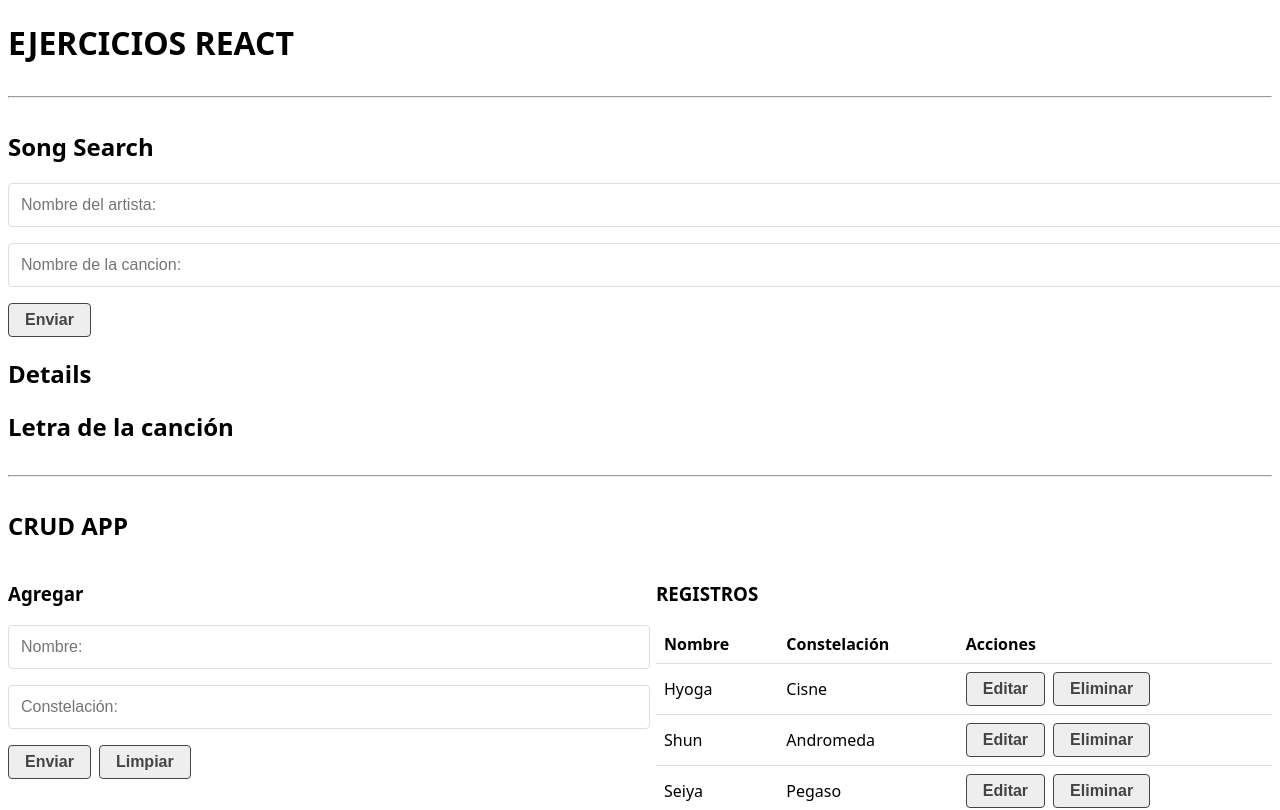
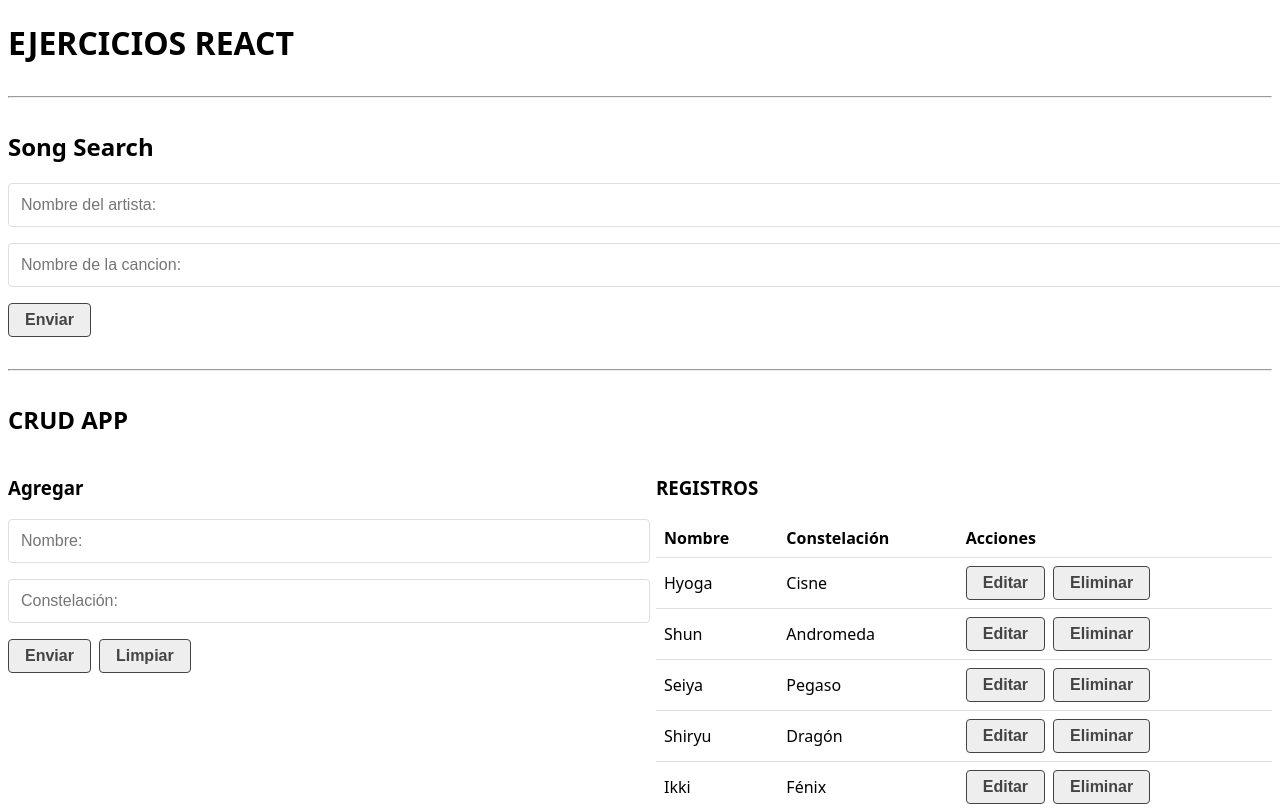
Before and after one commit to manuellpz/WebCourses, a React (Vite) app in the folder React-Ejercicios/: page / in a window 1280 px wide. Shown: the top 810 px of the page. Built offline with nearby package versions, Linux system fonts and the light colour scheme; data requests are answered from the project's data file.

Commit message:
Conditional Render in SongLyric Component

```diff
--- a/React-Ejercicios/src/components/SongDetails.jsx
+++ b/React-Ejercicios/src/components/SongDetails.jsx
@@ -1,10 +1,16 @@
 import SongLyric from "./SongLyric";
+import Message from "./Message";
 
-const SongDetails = ({search,lyric}) => {
+const SongDetails = ({ search, lyric }) => {
+  if (!lyric) return null;
+
   return (
     <>
-      <h2>Details</h2>
-      <SongLyric />
+      {lyric.error || lyric.err || lyric.name === "AbortError" ? (
+        <Message msg={`Error No Existe La Canción: ${search.song}`} bgColor="#dc3545" />
+      ) : (
+        <SongLyric />
+      )}
     </>
   );
 };
--- a/React-Ejercicios/src/components/SongSearch.jsx
+++ b/React-Ejercicios/src/components/SongSearch.jsx
@@ -16,8 +16,6 @@ const SongSearch = () => {
       const { artist, song } = search;
 
       let songUrl = `https://api.lyrics.ovh/v1/${artist}/${song}`;
-
-      console.log(songUrl)
 
       setLoading(true);
 
@@ -41,7 +39,7 @@ const SongSearch = () => {
       <h2>Song Search</h2>
       {loading && <Loader />}
       <SongForm handleSearch={handleSearch} />
-      <SongDetails search={search} lyric={lyric}/>
+      {search && !loading && <SongDetails search={search} lyric={lyric}/>}
     </>
   );
 };
```
